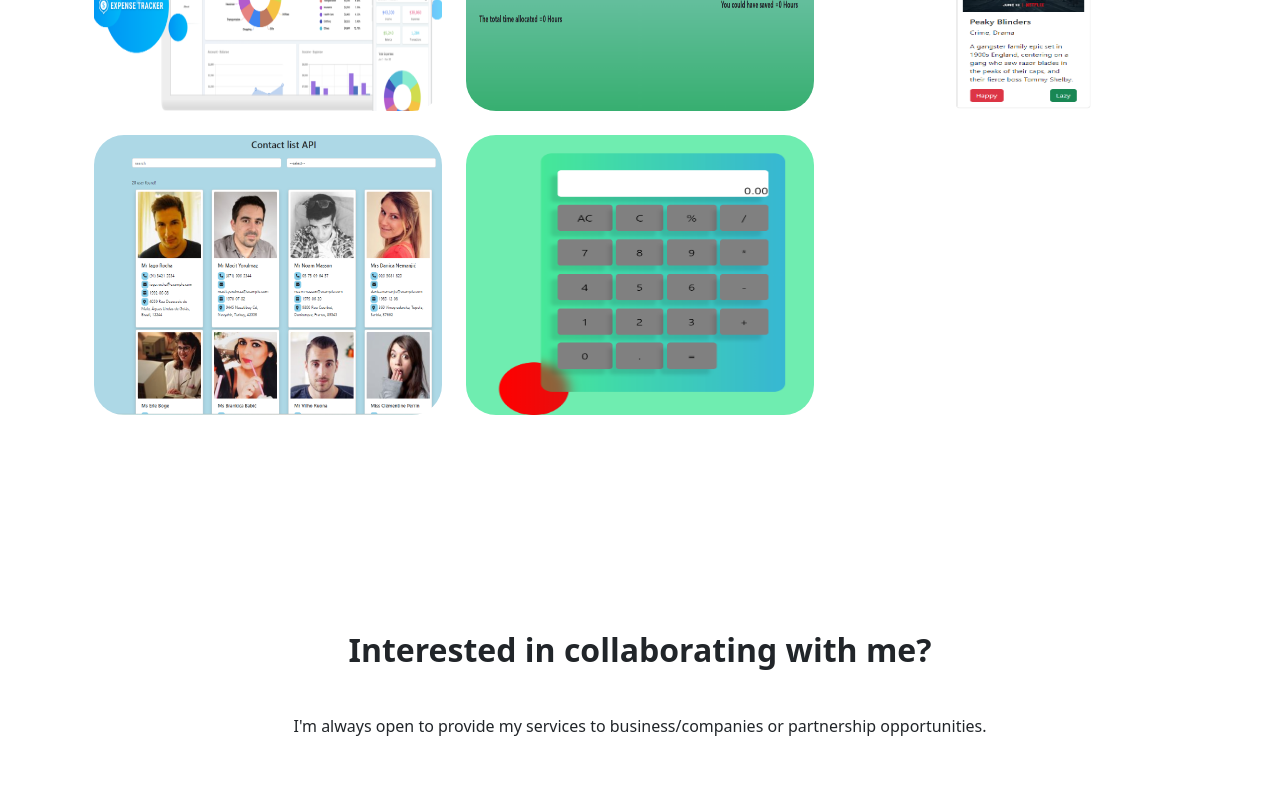
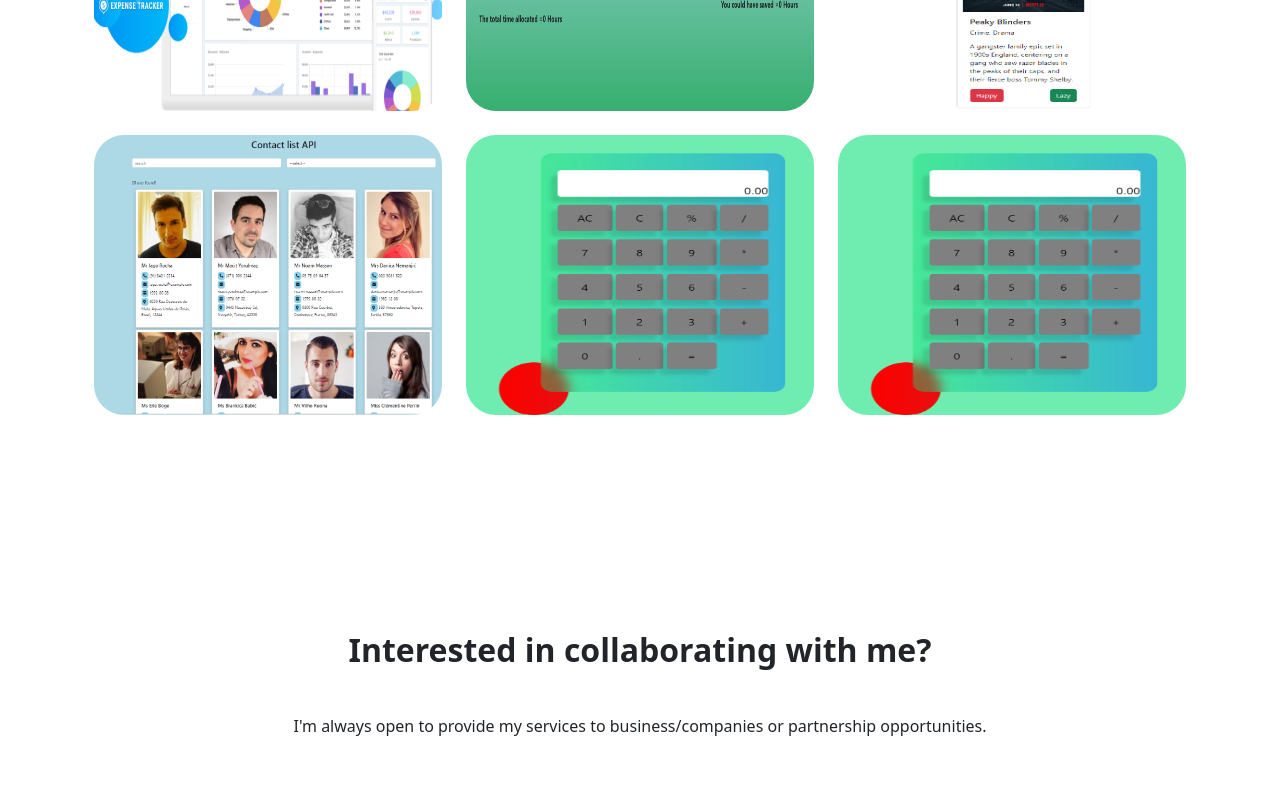
Before and after one commit to Emprcode/P-portfolio, a React (Create React App) app: page / in a window 1280 px wide. Shown: the part 3180-3970 px from the top of the page. Built offline with nearby package versions, Linux system fonts and the light colour scheme.

Commit message:
working on Project

```diff
--- a/src/components/Contact.js
+++ b/src/components/Contact.js
@@ -18,7 +18,7 @@ export const Contact = () => {
         <a href="mailto:your@email.com" target="_blank" rel="noreferrer">
           <Button
             variant="none"
-            id="contact"
+
             className="btn btn-outline-success rounded fw-bold">
             {" "}
             Email Me
--- a/src/components/Footer.js
+++ b/src/components/Footer.js
@@ -6,11 +6,11 @@ export const Footer = () => {
     <Container className="mt-5">
     <Row className="text-center mb-3">
       <h3 className="fw-bold"> Get in touch </h3>
-      <p className="mt-4">
+      <p className="mt-4 h6">
       My inbox is always open. Whether you have a question or just want to say hi, I'll try my best to get back to you!
       </p>
     </Row>
-    <Row className=" p-5 mt-3 ">
+    <Row className=" p-5 mt-3 " id="contact-address">
         <Col className='d-flex justify-content-center align-items-center gap-5 h1'>
     <a href="https://www.linkedin.com/in/naryal/" target="_blank"  rel="noreferrer">
             <i className="fa-brands fa-linkedin text-dark"></i>
--- a/src/components/Header.js
+++ b/src/components/Header.js
@@ -17,7 +17,7 @@ export const Header = () => {
           <Nav className="ms-auto fw-bold gap-3">
             <Nav.Link href="#skills">Skills</Nav.Link>
             <Nav.Link href="#project">Project</Nav.Link>
-         <Button variant='none' href="#contact" className='btn btn-outline-primary rounded fw-bold'> Say Hello</Button>
+         <Button variant='none' href="#contact-address" className='btn btn-outline-primary rounded fw-bold'> Say Hello</Button>
 
           </Nav>
         </Navbar.Collapse>
--- a/src/components/ProjectCard.js
+++ b/src/components/ProjectCard.js
@@ -1,6 +1,6 @@
 import { Button, Col, Row } from "react-bootstrap";
 
-export const ProjectCard = ({ title, description, imgUrl }) => {
+export const ProjectCard = ({ title, description, imgUrl, github, live }) => {
   return (
     <Col size={12} sm={6} md={4}>
       <div className="proj-imgbx">
@@ -13,13 +13,17 @@ export const ProjectCard = ({ title, description, imgUrl }) => {
             <Col>
               <Button variant="none">
                 {" "}
-                <i className="fa-brands fa-github h1"></i>
+                <a href={github} target="_blank" rel="noreferrer">
+                  <i className="fa-brands fa-github text-dark h1"> </i>
+                </a>
               </Button>
             </Col>
             <Col>
               <Button variant="none">
                 {" "}
-                <i className="fa-solid fa-right-from-bracket h1"></i>
+                <a href={live} target="_blank" rel="noreferrer">
+                  <i className="fa-solid fa-right-from-bracket text-dark h1"></i>
+                </a>
               </Button>
             </Col>
           </Row>
--- a/src/components/projects/Everything.js
+++ b/src/components/projects/Everything.js
@@ -17,42 +17,65 @@ export const Everything = () => {
           title: "E-Commerce project",
           description: "In development",
           imgUrl: ecom,
+          github:"https://github.com/Emprcode/E-commerce_api_admin",
+          live:"/build"
         },
         {
           title: "Portfolio",
           description: "Develop and Deployment",
           imgUrl: portfolio,
+          github:"https://github.com/Emprcode/P-portfolio",
+          live:""
         },
 
         {
           title: "Library Management System",
           description: "Design & Development",
           imgUrl: library,
+          github:"https://github.com/Emprcode/client-Library-management",
+          live:""
         },
         {
           title: "Expenses Tracker App",
           description: "Design & Development",
           imgUrl: expenses,
+          github:"https://github.com/Emprcode/Self-time-management",
+          live:""
         },
         {
           title: "Not-To-Do List App",
           description: "Design & Development",
           imgUrl: notodolist,
+          github:" https://github.com/Emprcode/node-API-ntdl",
+          live:""
         },
         {
           title: "Movie List App",
           description: "Design & Development",
           imgUrl: movielist,
+          github:" https://github.com/Emprcode/movie-list-app",
+          live:" https://emprcode.github.io/movie-list-app/"
         },
         {
           title: "Contact List App",
           description: "Design & Development",
           imgUrl: contact,
+          github:" https://github.com/Emprcode/contact-list",
+          live:"https://emprcode.github.io/contact-list/"
         },
         {
           title: "The prank calculator",
           description: "Design & Development",
           imgUrl: calc,
+          github:" https://github.com/Emprcode/Prank-calculator-app",
+          live:"https://emprcode.github.io/Prank-calculator-app/"
+        },
+        {
+          title: "The Counter App",
+          description: "Design & Development",
+          imgUrl: calc,
+          github:" https://github.com/Emprcode/React-counter-app",
+          live:"https://emprcode.github.io/Prank-calculator-app/"
         },
     ]
   return (
```
